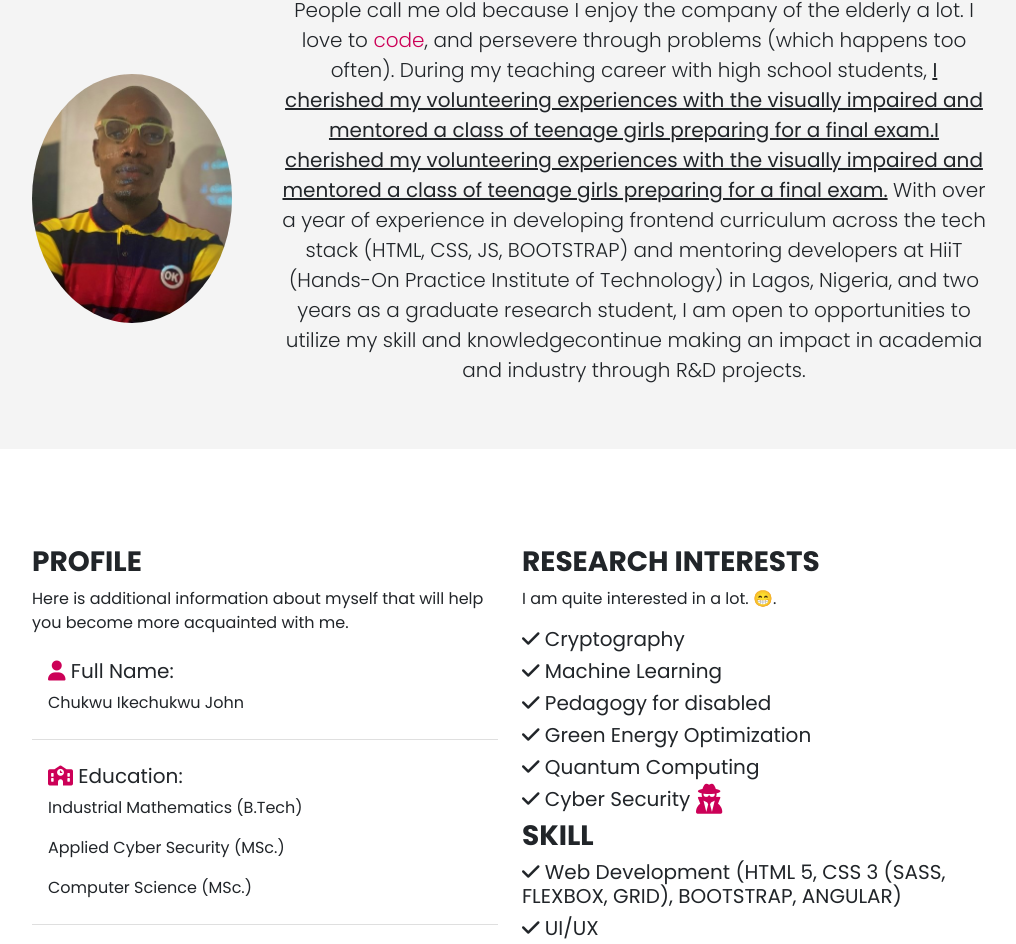
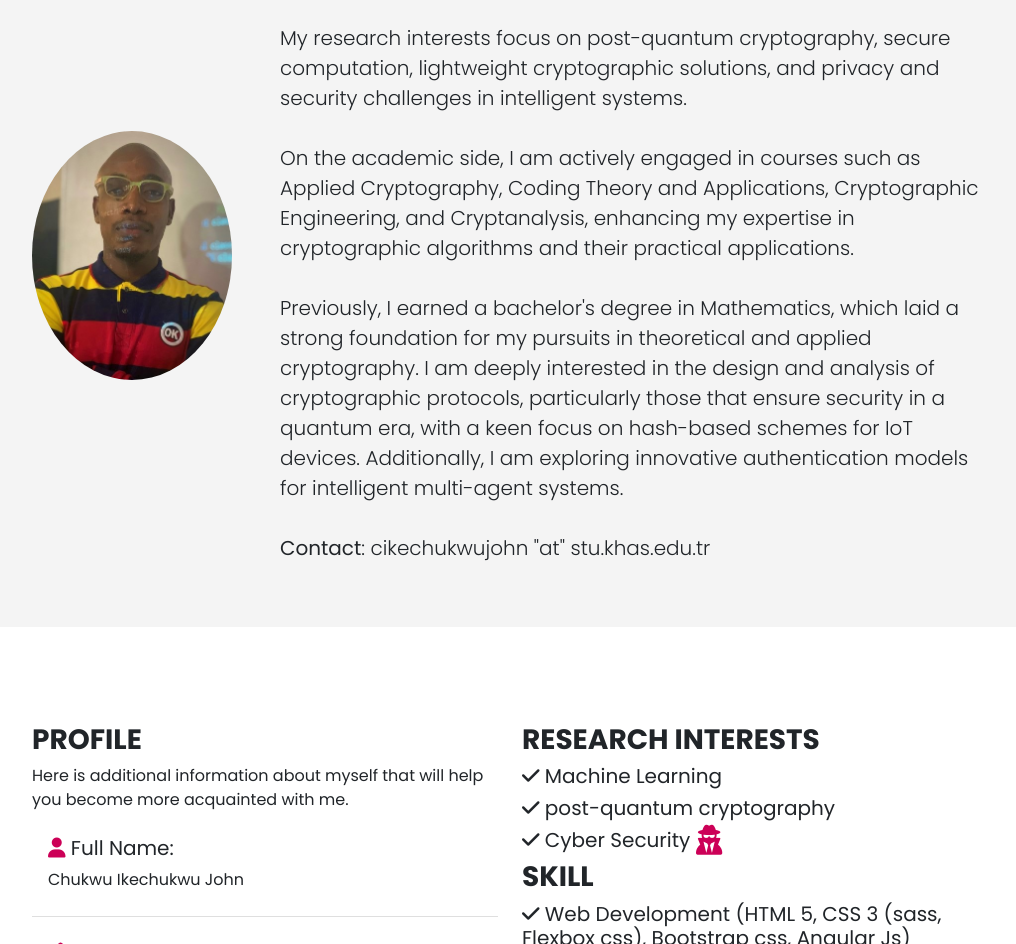
Before and after one commit to Iykechuks11/portfolio-website, a website: page index.html in a window 1280 px wide. Shown: the part 977-1921 px from the top of the page, without its empty margins (130-1146 px from the left). Drawn offline with nearby package versions, Linux system fonts and the light colour scheme; files that its build step writes are made by us from their sources.

Commit message:
Updated about me, and research interest

```diff
--- a/index.html
+++ b/index.html
@@ -1,11 +1,12 @@
 <!DOCTYPE html>
 <html lang="en">
-
   <head>
     <meta charset="UTF-8" />
     <meta http-equiv="X-UA-Compatible" content="IE=edge" />
     <meta name="viewport" content="width=device-width, initial-scale=1.0" />
-  <link href="https://fonts.googleapis.com/css2?family=Poppins:wght@300;400;600;700&display=swap" rel="stylesheet" />
+    <link
+      href="https://fonts.googleapis.com/css2?family=Poppins:wght@300;400;600;700&display=swap"
+      rel="stylesheet" />
     <link
       href="https://fonts.googleapis.com/css2?family=Lora:wght@400;500;600;700&family=Poppins:wght@300;400;600;700&display=swap"
       rel="stylesheet" />
@@ -19,8 +20,11 @@
 
   <body>
     <header class="header vh-100 text-center position-relative">
-    <div class="text-container position-relative d-flex flex-column justify-content-center align-items-center h-100">
-      <h5 class="text-primary fs-3 fw-bold text-uppercase h5">Guten, Tag! und Hello World!!</h5>
+      <div
+        class="text-container position-relative d-flex flex-column justify-content-center align-items-center h-100">
+        <h5 class="text-primary fs-3 fw-bold text-uppercase h5">
+          Guten, Tag! und Hello World!!
+        </h5>
         <h1 id="typing-text" class="display-1 fw-bold text-white"></h1>
         <!-- <p class="roles text-white text-uppercase fs-4">
         <span>
@@ -32,7 +36,8 @@
       </p> -->
 
         <!-- ABOUT BTN -->
-      <div class="role d-flex gap-3 position-absolute top-0 flex-wrap justify-content-center">
+        <div
+          class="role d-flex gap-3 position-absolute top-0 flex-wrap justify-content-center">
           <a href="#about" class="btn btn-outline-light btn-lg mt-3">
             <div class="d-flex">
               <div class="me-3">
@@ -55,7 +60,9 @@
             </div>
           </a>
 
-        <a href="pages/research.html" class="btn btn-outline-light btn-lg mt-3">
+          <a
+            href="pages/research.html"
+            class="btn btn-outline-light btn-lg mt-3">
             <div class="d-flex">
               <div class="me-3">
                 <i class="fas fa-chevron-down"></i>
@@ -80,6 +87,7 @@
             <a href="https://github.com/Iykechuks11">
               <i class="fab fa-medium fa-3x text-white"></i>
             </a>
+          </a>
         </div>
       </div>
     </header>
@@ -90,24 +98,35 @@
         <div class="text-center">
           <h4 class="text-uppercase fw-bold text-primary">Eureka!!</h4>
           <hr class="w-25 mx-auto" />
-        <h2 class="mb-4">Let me introduce myself.</h2>
+          <!-- <h2 class="mb-4">.</h2> -->
           <div class="about-content d-flex gap-5 align-items-center h-100">
-          <img src="images/profile.jpeg" alt="John Chukwu | Web Developer" class="about-img img-fluid rounded-circle" />
-          <p class="lead">
-            People call me old because I enjoy the company of the elderly a lot. I love to <span
-              class="text-primary">code</span>, and persevere
-            through problems (which happens too often). During my teaching career with high school students, <b><u>I
-                cherished my volunteering experiences with the visually impaired and mentored a class of teenage girls
-                preparing
-                for a final exam.I cherished my volunteering experiences with the visually impaired and mentored a class
-                of teenage girls preparing
-                for a final exam.</u></b> With over a year of experience in developing frontend curriculum across the
-            tech
-            stack (HTML, CSS, JS, BOOTSTRAP) and mentoring developers at HiiT (Hands-On Practice Institute of
-            Technology) in Lagos,
-            Nigeria, and two years as a graduate research student, I am open to opportunities to utilize my skill and
-            knowledgecontinue making an impact in academia
-            and industry through R&D projects.
+            <img
+              src="images/profile.jpeg"
+              alt="John Chukwu | Web Developer"
+              class="about-img img-fluid rounded-circle" />
+            <p class="lead" id="about-me">
+              I am Ikechukwu John Chukwu, currently a graduate student at Kadir
+              Has University, Turkey, specializing in Cybersecurity and
+              Cryptography. <br />
+              <br />My research interests focus on post-quantum cryptography,
+              secure computation, lightweight cryptographic solutions, and
+              privacy and security challenges in intelligent systems.
+              <br /><br />
+              On the academic side, I am actively engaged in courses such as
+              Applied Cryptography, Coding Theory and Applications,
+              Cryptographic Engineering, and Cryptanalysis, enhancing my
+              expertise in cryptographic algorithms and their practical
+              applications.
+              <br /><br />
+              Previously, I earned a bachelor's degree in Mathematics, which
+              laid a strong foundation for my pursuits in theoretical and
+              applied cryptography. I am deeply interested in the design and
+              analysis of cryptographic protocols, particularly those that
+              ensure security in a quantum era, with a keen focus on hash-based
+              schemes for IoT devices. Additionally, I am exploring innovative
+              authentication models for intelligent multi-agent systems.
+              <br /><br />
+              <b>Contact</b>: cikechukwujohn "at" stu.khas.edu.tr
             </p>
           </div>
         </div>
@@ -156,36 +175,43 @@
 
           <div class="col-md-6">
             <h3 class="text-uppercase fw-bold">Research Interests</h3>
-          <p>I am quite interested in a lot. 😁.</p>
-          <h5><i class="fas fa-check"></i> Cryptography</h5>
             <h5><i class="fas fa-check"></i> Machine Learning</h5>
-          <h5><i class="fas fa-check"></i> Pedagogy for disabled</h5>
-          <h5><i class="fas fa-check"></i> Green Energy Optimization</h5>
-          <h5><i class="fas fa-check"></i> Quantum Computing</h5>
+            <h5><i class="fas fa-check"></i> post-quantum cryptography</h5>
             <h5>
               <i class="fas fa-check"></i> Cyber Security
-            <i class="fa-sharp fa-solid fa-xl fa-flip fa-user-secret" style="color: #cc0057"></i>
+              <i
+                class="fa-sharp fa-solid fa-xl fa-flip fa-user-secret"
+                style="color: #cc0057"></i>
             </h5>
 
-          <h3 class="text-uppercase fw-bold"> Skill</h3>
-          <h5><i class="fas fa-check"></i> Web Development (HTML 5, CSS 3 (SASS, FLEXBOX, GRID), BOOTSTRAP, ANGULAR)
+            <h3 class="text-uppercase fw-bold">Skill</h3>
+            <h5>
+              <i class="fas fa-check"></i> Web Development (HTML 5, CSS 3 (sass,
+              Flexbox css), Bootstrap css, Angular Js)
             </h5>
-          <h5><i class="fas fa-check"></i> UI/UX</h5>
             <h5>
               <i class="fas fa-check"></i> JavaScript
-            <i class="fa-brands fa-js fa-beat" style="color: #cf0057"></i> + (NODE JS)
-            TYPESCRIPT
+              <i class="fa-brands fa-js fa-beat" style="color: #cf0057"></i> +
+              (Node Js) TypeScript
             </h5>
-          <h5><i class="fas fa-check"></i> Python</h5>
+            <h5><i class="fas fa-check"></i> Python, C, C++</h5>
             <h5><i class="fas fa-check"></i> LaTeX</h5>
           </div>
         </div>
 
         <div class="row mt-5 text-center">
           <div class="col-12">
-          <a href="#contact" class="btn btn-outline-dark btn-lg text-uppercase px-5 mx-3 my-2">Hire Now</a>
-          <a href="asset/CV - Chukwu Ikechukwu John Frontend.pdf" target="_blank"
-            class="btn btn-dark btn-lg text-uppercase px-5 mx-3 my-2">Download CV</a>
+            <a
+              href="#contact"
+              class="btn btn-outline-dark btn-lg text-uppercase px-5 mx-3 my-2"
+              >Hire Now</a
+            >
+            <a
+              href="asset/CV - Chukwu Ikechukwu John Frontend.pdf"
+              target="_blank"
+              class="btn btn-dark btn-lg text-uppercase px-5 mx-3 my-2"
+              >Download CV</a
+            >
           </div>
         </div>
       </div>
@@ -202,43 +228,72 @@
           <div class="row">
             <div class="col-md-6 mb-4">
               <div class="project shadow-lg rounded-5">
-              <a href="images/project1.0.jpg" data-lightbox="images" data-title="Hangman Game">
-                <img src="images/project1.0.jpg" alt="Hangman Game" class="img-fluid rounded-3" />
+                <a
+                  href="images/project1.0.jpg"
+                  data-lightbox="images"
+                  data-title="Hangman Game">
+                  <img
+                    src="images/project1.0.jpg"
+                    alt="Hangman Game"
+                    class="img-fluid rounded-3" />
                 </a>
               </div>
             </div>
             <div class="col-md-6 mb-4">
               <div class="project shadow-lg rounded-5">
-              <a href="images/project2.0.jpg" data-lightbox="images" data-title="Movie App Using Movie DB API">
-                <img src="images/project2.0.jpg" alt="Movie App Using Movie DB API" class="img-fluid rounded-3" />
+                <a
+                  href="images/project2.0.jpg"
+                  data-lightbox="images"
+                  data-title="Movie App Using Movie DB API">
+                  <img
+                    src="images/project2.0.jpg"
+                    alt="Movie App Using Movie DB API"
+                    class="img-fluid rounded-3" />
                 </a>
               </div>
             </div>
             <div class="col-md-6 mb-4">
               <div class="project shadow-lg rounded-5">
-              <a href="images/project3.0.jpg" data-lightbox="images" data-title="Forbes List Extractor">
-                <img src="images/project3.0.jpg" alt="Forbes List Extractor" class="img-fluid rounded-3" />
+                <a
+                  href="images/project3.0.jpg"
+                  data-lightbox="images"
+                  data-title="Forbes List Extractor">
+                  <img
+                    src="images/project3.0.jpg"
+                    alt="Forbes List Extractor"
+                    class="img-fluid rounded-3" />
                 </a>
               </div>
             </div>
 
             <div class="col-md-6 mb-4">
               <div class="project shadow-lg rounded-5">
-              <a href="images/project5.0.jpg" data-lightbox="images" data-title="Github Finder">
-                <img src="images/project5.0.jpg" alt="Github Finder" class="img-fluid rounded-3" />
+                <a
+                  href="images/project5.0.jpg"
+                  data-lightbox="images"
+                  data-title="Github Finder">
+                  <img
+                    src="images/project5.0.jpg"
+                    alt="Github Finder"
+                    class="img-fluid rounded-3" />
                 </a>
               </div>
             </div>
-
           </div>
-        <a href="https://github.com/Iykechuks11" target="_blank"
-          class="btn btn-primary btn-lg text-uppercase px-5 mx-3 my-2">Github</a>
+          <a
+            href="https://github.com/Iykechuks11"
+            target="_blank"
+            class="btn btn-primary btn-lg text-uppercase px-5 mx-3 my-2"
+            >Github</a
+          >
         </div>
       </div>
     </section>
 
     <!-- MORE **PUBLICATION**-->
-  <section id="publications" class="styleshout text-bg-dark bg-gradient p-4 text-center">
+    <section
+      id="publications"
+      class="styleshout text-bg-dark bg-gradient p-4 text-center">
       <div class="container">
         <div class="row">
           <div class="col-12">
@@ -254,24 +309,29 @@
             accessible on my GitHub account/repository.
           </p> -->
 
-
             <ul class="list-group list-group-flush text-start">
               <li class="list-group-item mb-3">
                 <h5 class="text-transform">
-                <i class="fas fa-book text-primary"></i> <a target="_blank"
-                  href="https://spie.org/defense-commercial-sensing/presentation/Improving-COVID-19-Detection--Leveraging-Convolutional-Neural-Networks-in/13033-35">Improving
-                  COVID-19 Detection: Leveraging
-                  Convolutional Neural
-                  Networks in Chest X-Ray Imaging, 2024.</a>
+                  <i class="fas fa-book text-primary"></i>
+                  <a
+                    target="_blank"
+                    href="https://spie.org/defense-commercial-sensing/presentation/Improving-COVID-19-Detection--Leveraging-Convolutional-Neural-Networks-in/13033-35"
+                    >Improving COVID-19 Detection: Leveraging Convolutional
+                    Neural Networks in Chest X-Ray Imaging, 2024.</a
+                  >
                 </h5>
               </li>
 
               <li class="list-group-item mb-3">
                 <h5 class="text-transform">
-                <i class="fas fa-book text-primary"></i> <a target="_blank"
-                  href="https://spie.org/defense-commercial-sensing/presentation/Improving-COVID-19-Detection--Leveraging-Convolutional-Neural-Networks-in/13033-35">Securing
-                  AI Systems: A Comprehensive Overview of Cryptographic Techniques for Enhanced Confidentiality and
-                  Integrity, 2024.</a>
+                  <i class="fas fa-book text-primary"></i>
+                  <a
+                    target="_blank"
+                    href="https://spie.org/defense-commercial-sensing/presentation/Improving-COVID-19-Detection--Leveraging-Convolutional-Neural-Networks-in/13033-35"
+                    >Securing AI Systems: A Comprehensive Overview of
+                    Cryptographic Techniques for Enhanced Confidentiality and
+                    Integrity, 2024.</a
+                  >
                 </h5>
               </li>
             </ul>
@@ -311,7 +371,6 @@
       </div>
     </section>
 
-
     <!-- SERVICES -->
     <section class="services text-bg-dark py-5 position-relative">
       <div class="container position-relative">
@@ -319,9 +378,7 @@
           <h4 class="text-uppercase fw-bold text-primary">Extracurricular</h4>
           <hr class="w-25 mx-auto" />
           <h2 class="mb-4">What I Can Do For You</h2>
-        <p class="lead">
-          I also enjoy.
-        </p>
+          <p class="lead">I also enjoy.</p>
         </div>
         <div class="row">
           <div class="col-md-4 text-center">
@@ -329,9 +386,9 @@
             <h3 class="fs-3">Chess</h3>
             <hr class="w-25 mx-auto" />
             <p class="fs-5">
-            My approach encompasses the creation of captivating layouts, and
+              <!-- My approach encompasses the creation of captivating layouts, and
               the optimization of user experience to ensure that each digital
-            creation not only visually delights but also intuitively guides.
+              creation not only visually delights but also intuitively guides. -->
             </p>
           </div>
           <div class="col-md-4 text-center">
@@ -339,19 +396,19 @@
             <h3 class="fs-3">Mathematics</h3>
             <hr class="w-25 mx-auto" />
             <p class="fs-5">
-            Drawing upon a wealth of technical proficiency and industry
+              <!-- Drawing upon a wealth of technical proficiency and industry
               insight, I specialize in transforming conceptual visions into
-            functional and dynamic digital realities.
+              functional and dynamic digital realities. -->
             </p>
           </div>
           <div class="col-md-4 text-center">
             <i class="fas fa-book fa-3x text-primary mb-3"></i>
-          <h3 class="fs-3">Books</h3>
+            <h3 class="fs-3">Finance</h3>
             <hr class="w-25 mx-auto" />
             <p class="fs-5">
-            From conducting thorough security audits to fostering a culture of
+              <!-- From conducting thorough security audits to fostering a culture of
               awareness and best practices, and with a vigilant eye on emerging
-            threats.
+              threats. -->
             </p>
           </div>
         </div>
@@ -405,19 +462,24 @@
             <!-- FORM -->
             <form name="contact" netlify>
               <div class="mb-5">
-              <input type="text"
+                <input
+                  type="text"
                   class="form-control bg-transparent border-top-0 border-start-0 border-end-0 rounded-0 border-muted text-white"
-                name="name" placeholder="Name" />
+                  name="name"
+                  placeholder="Name" />
               </div>
               <div class="mb-5">
-              <input type="email"
+                <input
+                  type="email"
                   class="form-control bg-transparent border-top-0 border-start-0 border-end-0 rounded-0 border-muted text-white"
-                name="email" placeholder="Email" />
+                  name="email"
+                  placeholder="Email" />
               </div>
               <div class="mb-5">
                 <textarea
                   class="form-control bg-transparent border-top-0 border-start-0 border-end-0 rounded-0 border-muted text-white"
-                name="message" placeholder="Message"></textarea>
+                  name="message"
+                  placeholder="Message"></textarea>
               </div>
 
               <div class="mb-5 d-grid">
@@ -433,12 +495,21 @@
             Copyright &copy; 2024 | Designed By Me 😁 🇳🇬 🇹🇷 🇲🇰 🇺🇸 🇨🇦.
           </p>
           <div class="hstack gap-3">
-          <a href="https://www.facebook.com/john.chukwu.123276" class="text-decoration-none"><i
-              class="fab fa-facebook fa-2x text-white"></i></a>
-          <a href="https://twitter.com/Champion_Chukwu" class="text-decoration-none"><i
-              class="fab fa-twitter fa-2x text-white"></i></a>
-          <a href="https://www.linkedin.com/in/chukwu-john-ikechukwu-94b184156/" class="text-decoration-none"><i
-              class="fab fa-linkedin fa-2x text-white"></i></a>
+            <a
+              href="https://www.facebook.com/john.chukwu.123276"
+              class="text-decoration-none"
+              ><i class="fab fa-facebook fa-2x text-white"></i
+            ></a>
+            <a
+              href="https://twitter.com/Champion_Chukwu"
+              class="text-decoration-none"
+              ><i class="fab fa-twitter fa-2x text-white"></i
+            ></a>
+            <a
+              href="https://www.linkedin.com/in/chukwu-john-ikechukwu-94b184156/"
+              class="text-decoration-none"
+              ><i class="fab fa-linkedin fa-2x text-white"></i
+            ></a>
           </div>
         </div>
       </div>
@@ -448,5 +519,4 @@
     <script src="js/lightbox-plus-jquery.min.js"></script>
     <script src="js/script.js"></script>
   </body>
-
 </html>
--- a/js/script.js
+++ b/js/script.js
@@ -1,5 +1,5 @@
 function runTypingEffect() {
-  const text = 'C . I John 🎓';
+  const text = 'Cogito, ergo sum 🎓';
   // const text = 'Working on Cryptography and Information Security';
   const typingElement = document.getElementById('typing-text');
   const typingDelay = 100;
--- a/scss/styles.scss
+++ b/scss/styles.scss
@@ -30,6 +30,10 @@
 // ABOUT
 .about-img {
   width: 200px;
+}
+
+#about-me {
+  text-align: start !important;
 }
 
 // PROJECTS
@@ -75,6 +79,10 @@
     flex-direction: column;
   }
 
+  #about-me {
+    text-align: center !important;
+  }
+
   // STATS
   .stats .stat {
     border-right: none !important;
```
Lines whose indentation alone changed are shown as unchanged.
